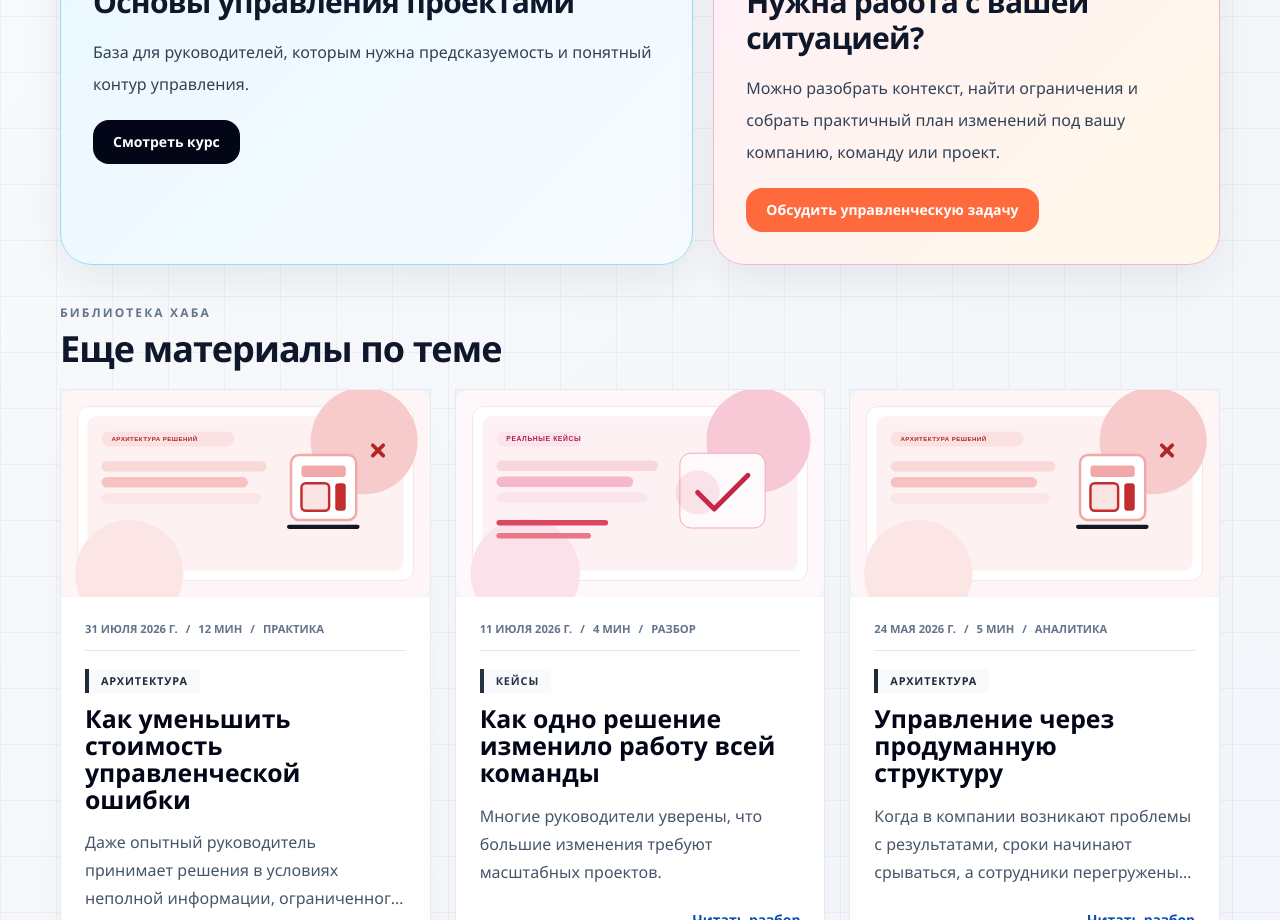
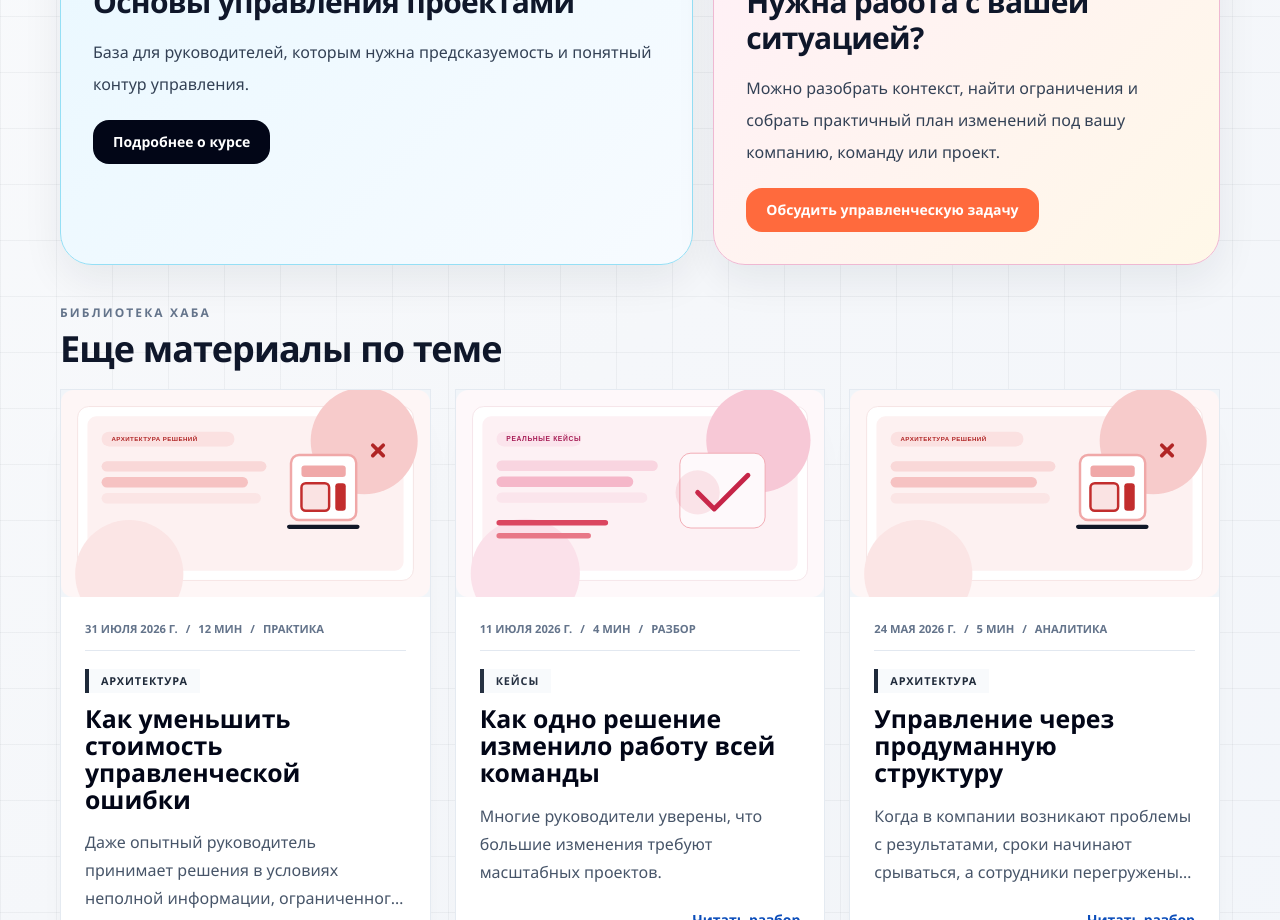
Before and after one commit to digitalmikhin-code/denis-journal, a Next.js app: page /hub/management in a window 1280 px wide. Shown: the part 2560-3480 px from the top of the page. Built offline with nearby package versions, Linux system fonts and the light colour scheme; no server answers.

Commit message:
Связать тематические разделы со страницами курсов журнала

```diff
--- a/app/hub/[hub]/page.tsx
+++ b/app/hub/[hub]/page.tsx
@@ -8,6 +8,8 @@ import { AuthorBrandBlock } from "@/components/author-brand-block";
 import { TrackedLink } from "@/components/tracked-link";
 import { getAllArticles } from "@/lib/content";
 import { getHubSeo } from "@/lib/ecosystem";
+import { STEPIK_TEACH_URL } from "@/lib/constants";
+import { getProgramPageById } from "@/lib/program-pages";
 import { getAllHubs, getHub, getHubArticles, getHubConsultUrl, type HubSlug } from "@/lib/hubs";
 
 type Props = {
@@ -46,6 +48,12 @@ export default function HubPage({ params }: Props): JSX.Element {
   const leadArticles = articles.slice(0, 3);
   const restArticles = articles.slice(3);
   const seo = getHubSeo(params.hub);
+  const courseId = hub.course.href.match(/stepik\.org\/course\/(\d+)/)?.[1];
+  const program = courseId ? getProgramPageById(courseId) : undefined;
+  const courseHref = program
+    ? `${program.path}/`
+    : hub.course.href === STEPIK_TEACH_URL ? "/training/" : hub.course.href;
+  const isExternalCourse = courseHref.startsWith("http");
   const hubSchema = {
     "@context": "https://schema.org",
     "@type": "CollectionPage",
@@ -254,14 +262,14 @@ export default function HubPage({ params }: Props): JSX.Element {
           </h2>
           <p className="mt-4 text-base leading-8 text-slate-700">{hub.course.note}</p>
           <TrackedLink
-            href={hub.course.href}
+            href={courseHref}
             goal="hub_course_click"
             params={{ hub: hub.slug, course: hub.course.title }}
-            target="_blank"
-            rel="noopener noreferrer"
+            target={isExternalCourse ? "_blank" : undefined}
+            rel={isExternalCourse ? "noopener noreferrer" : undefined}
             className="mt-5 inline-flex rounded-2xl bg-slate-950 px-5 py-3 text-sm font-bold text-white transition hover:bg-slate-800"
           >
-            Смотреть курс
+            {courseHref === "/training/" ? "Выбрать программу" : "Подробнее о курсе"}
           </TrackedLink>
         </article>
 
```
